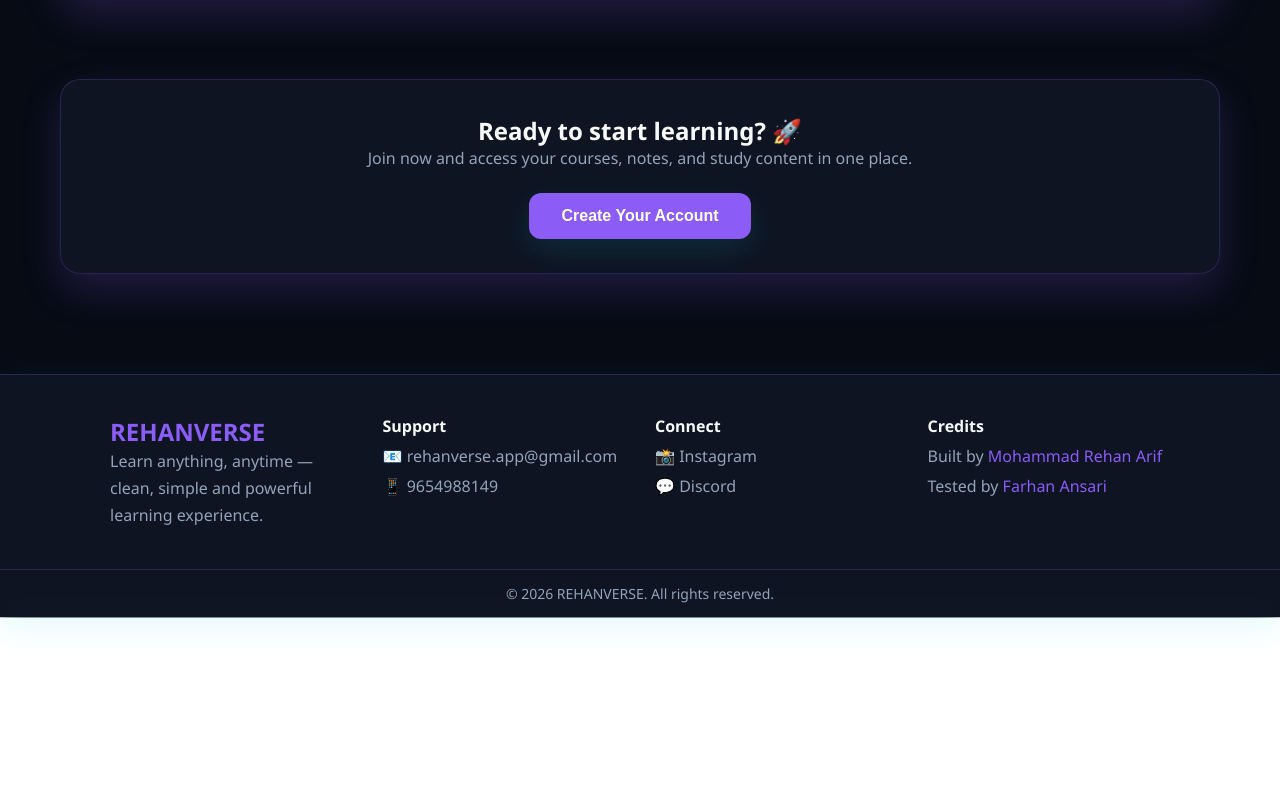
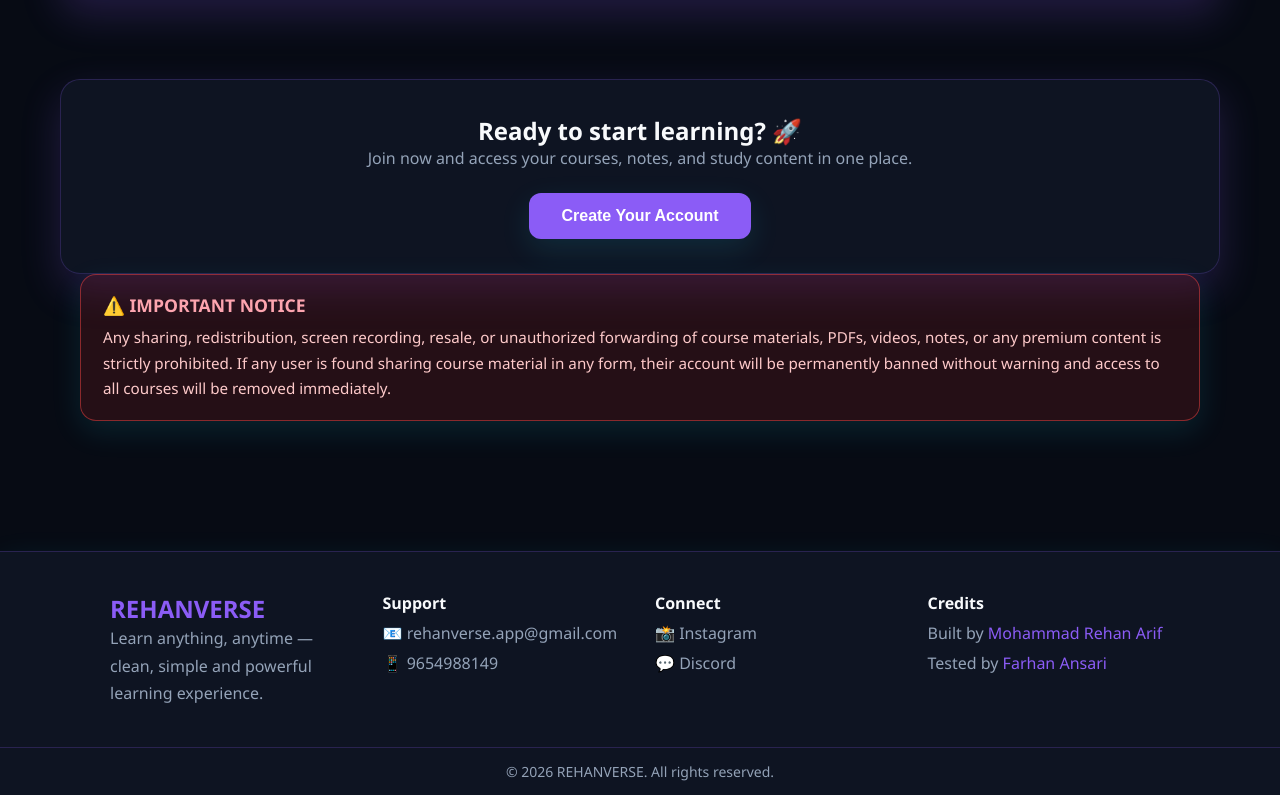
Before and after one commit to fr-rehanarif/rehanverse-frontend, a React (Create React App) app: page / in a window 1280 px wide. Shown: the part 969-1764 px from the top of the page. Before the commit the page ends 1586 px from the top, so only its background shows below. Built offline with nearby package versions, Linux system fonts and the light colour scheme.

Commit message:
NOTICE SCREEN

```diff
--- a/src/pages/Home.js
+++ b/src/pages/Home.js
@@ -192,6 +192,55 @@
               </motion.button>
             </Link>
           </div>
+        {/* 🚨 STRICT NOTICE */}
+<div
+  style={{
+    maxWidth: '1200px',
+    margin: '0 auto',
+    padding: '0 20px',
+  }}
+>
+  <div
+    style={{
+      background: theme.isDark
+        ? 'rgba(127, 29, 29, 0.25)'
+        : '#fef2f2',
+      border: `1px solid ${
+        theme.isDark ? 'rgba(239, 68, 68, 0.5)' : '#fca5a5'
+      }`,
+      color: theme.isDark ? '#fecaca' : '#991b1b',
+      padding: '18px 22px',
+      borderRadius: '16px',
+      boxShadow: theme.shadow,
+      marginBottom: '30px',
+    }}
+  >
+    <h3
+      style={{
+        margin: '0 0 8px 0',
+        fontSize: '1.1rem',
+        fontWeight: '800',
+        color: theme.isDark ? '#fda4af' : '#b91c1c',
+      }}
+    >
+      ⚠️ IMPORTANT NOTICE
+    </h3>
+
+    <p
+      style={{
+        margin: 0,
+        lineHeight: '1.7',
+        fontSize: '0.95rem',
+      }}
+    >
+      Any sharing, redistribution, screen recording, resale, or unauthorized
+      forwarding of course materials, PDFs, videos, notes, or any premium
+      content is strictly prohibited. If any user is found sharing course
+      material in any form, their account will be permanently banned without
+      warning and access to all courses will be removed immediately.
+    </p>
+  </div>
+</div>
         </Reveal>
       </section>
 
```
